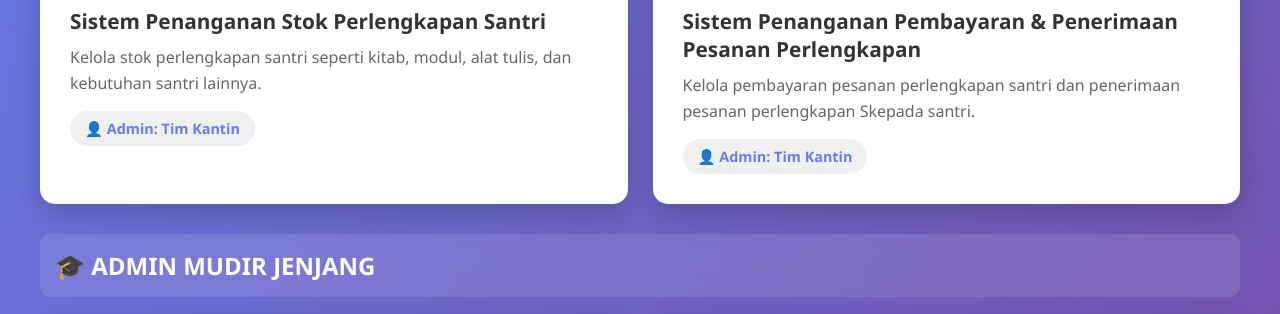
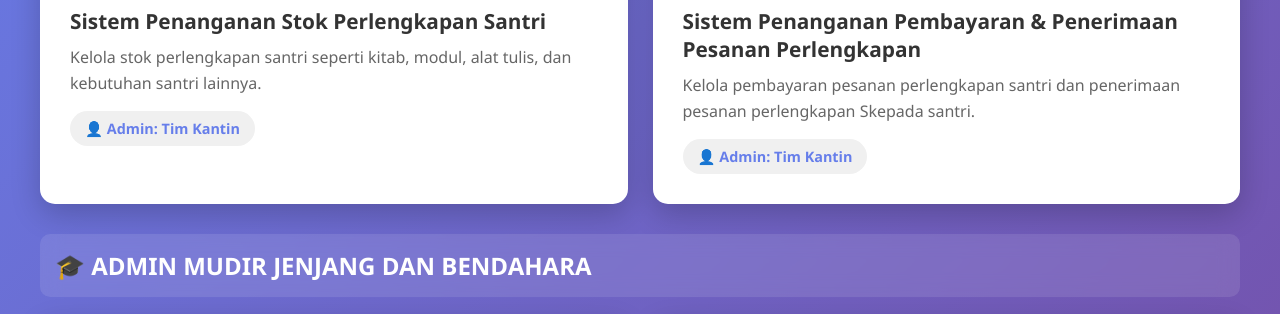
Before and after one commit to sisinfo2026/ADMIN_DAFTAR_ULANG, a plain HTML site: page index.html in a window 1280 px wide. Shown: the part 406-720 px from the top of the page. Drawn offline with Linux system fonts and the light colour scheme.

Commit message:
Update index.html

```diff
--- a/index.html
+++ b/index.html
@@ -205,7 +205,7 @@
             </div>
         </div>
 
-        <h2 class="section-title">🎓 ADMIN MUDIR JENJANG</h2>
+        <h2 class="section-title">🎓 ADMIN MUDIR JENJANG DAN BENDAHARA</h2>
         <div class="dashboard-grid mudir-section">
             <div class="card" onclick="navigateToSystem('daftar-ulang')">
                 <div class="card-icon">📋</div>
```
